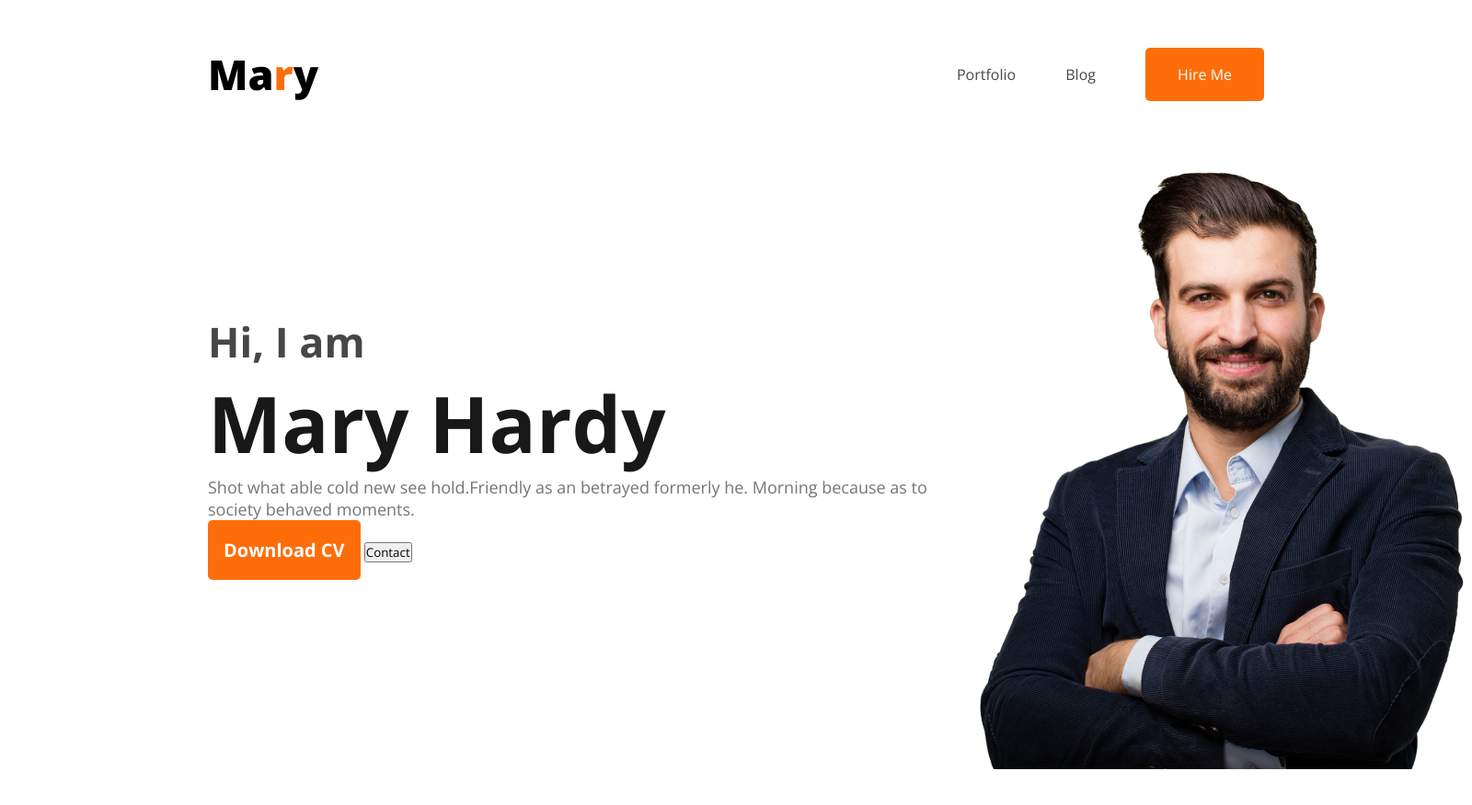
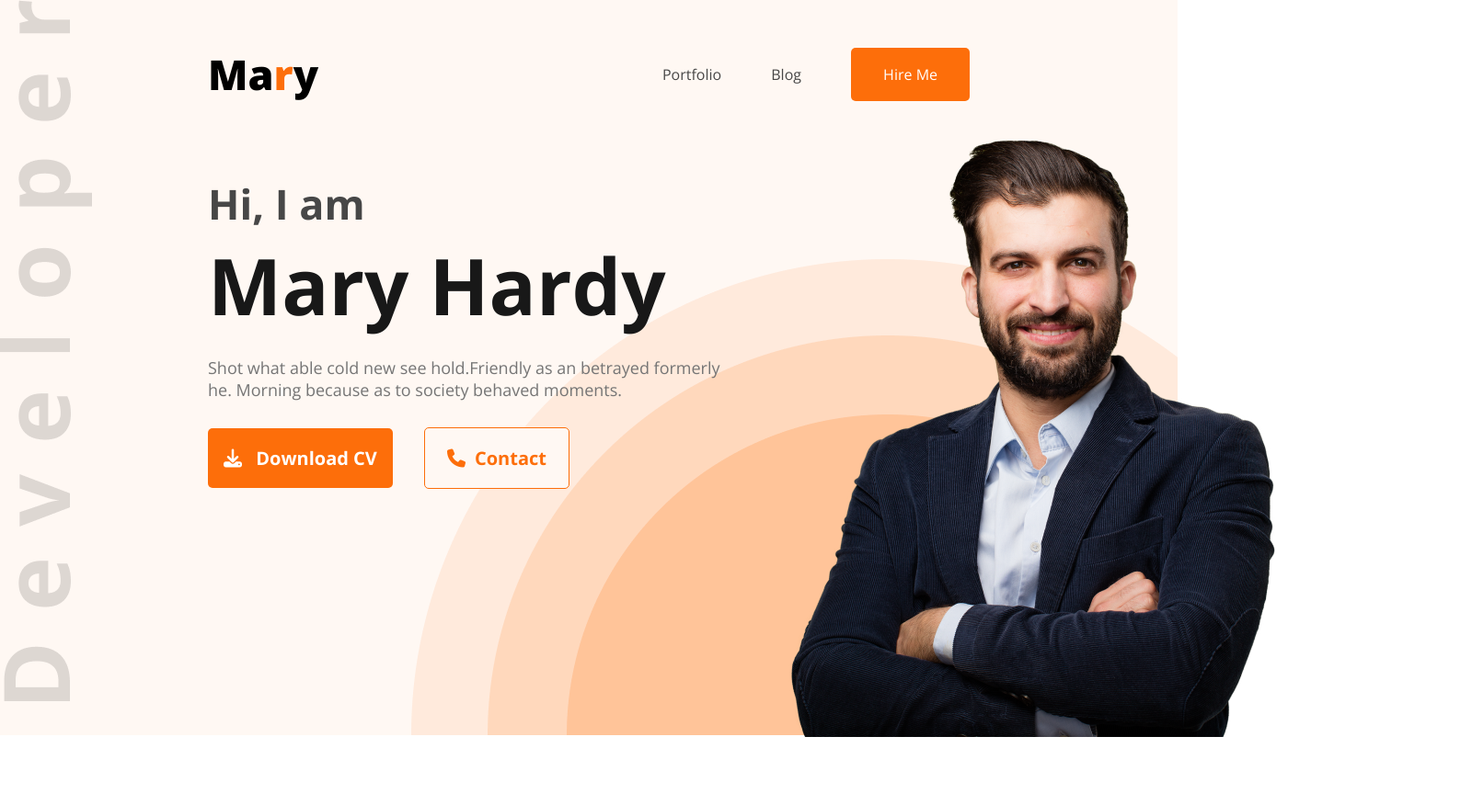
Before and after one commit to Mir-Hossen/practice-portfolio-website-phero, a plain HTML site: page index.html in a window 1280 px wide. Shown: the whole page at 92% size, 1600 px wide, since content can reach past the window. After the commit the page ends 807 px from the top, so only its background shows below. Drawn offline with nearby package versions, Linux system fonts and the light colour scheme.

Commit message:
some new dara are add

```diff
--- a/index.html
+++ b/index.html
@@ -10,6 +10,9 @@
         <link rel="preconnect" href="https://fonts.googleapis.com">
         <link rel="preconnect" href="https://fonts.gstatic.com" crossorigin>
         <link href="https://fonts.googleapis.com/css2?family=Open+Sans:ital,wght@0,300..800;1,300..800&family=Work+Sans:ital,wght@0,100..900;1,100..900&display=swap" rel="stylesheet">
+
+        <!-- font awsome cdn link here -->
+         <link rel="stylesheet" href="https://cdnjs.cloudflare.com/ajax/libs/font-awesome/6.5.2/css/all.min.css">
 
     <!-- style css link here  -->
     <link rel="stylesheet" href="style/style.css">
@@ -35,8 +38,9 @@
                 <p class="banner-description">
                     Shot what able cold new see hold.Friendly as an betrayed formerly he. Morning because as to society behaved moments.
                 </p>
-                <button class="banner-download-btn">Download CV</button>
-                <button>Contact</button>
+
+                <button class="banner-download-btn" > <i class="fa-solid fa-download"></i> Download CV</button>
+                <button class="banner-contact-btn"><i class="fa-solid fa-phone"></i>Contact</button>
             </div>
            <div class="banner-photo">
             <img src="./images/hardy.png" alt="Hardy Images">
--- a/style/style.css
+++ b/style/style.css
@@ -1,4 +1,4 @@
-/* here is google font  */
+
 
 *
 {
@@ -20,16 +20,19 @@
 .header-container
 {
     /* background-color: rgb(255, 248, 243); */
-    width: 1600px;
-    height:837px;
-
+    width:100%;
+    height:800px;
+    background:#FFF8F3;
+    background-image: url("../images/developer.png"), url("../images/header_bg.png");
+    background-repeat: no-repeat;
+    background-position:top left , bottom right;
 }
 .nav
 {
     display: flex;
     justify-content: space-between;
     align-items: center;
-    margin: 50px 226px;
+    margin: 0px 226px;
 
 }
 .nav .nav-tittle
@@ -37,6 +40,7 @@
     font-size: 45px;
     color: 181818;
     font-weight: 800;
+    margin-top: 50px;
 }
 .nav .nav-tittle span
 {
@@ -46,8 +50,10 @@
     display: inline-block;
 }
 .nav ul li a {
+    display: block;
     text-decoration: none;
     margin-left: 50px;
+    margin-top: 50px;
 }
 
 .dark-color
@@ -73,9 +79,8 @@
     justify-content: space-between;
 }
 .banner-content
-
 {
-    margin: 180px 0 0 226px;
+    margin: 80px 0 0 226px;
 }
 .banner-intro
 {
@@ -90,6 +95,8 @@
 {
     color: #757575;
     font-size: 18px;
+    width: 585px;
+    margin-top: 20px;
 
 }
 .banner-download-btn
@@ -101,4 +108,31 @@
     font-weight: bold;
     border: none;
     border-radius: 5px;
+    margin-top: 30px;
 }
+.banner-download-btn i
+{
+    margin-right: 10px;
+}
+.banner-contact-btn
+{
+    padding: 19px 24px;
+    color:#FD6E0A;
+    font-size: 20px;
+    font-weight: bold;
+    border:1px solid #FD6E0A ;
+    border-radius: 5px;
+    background-color: #FFF8F3;
+    margin-left: 30px;
+}
+
+.banner-contact-btn i
+{
+    margin-right: 10px;
+}
+.banner-photo img
+{
+    margin-top: 15px;
+    margin-right: 50px;
+
+}
```
